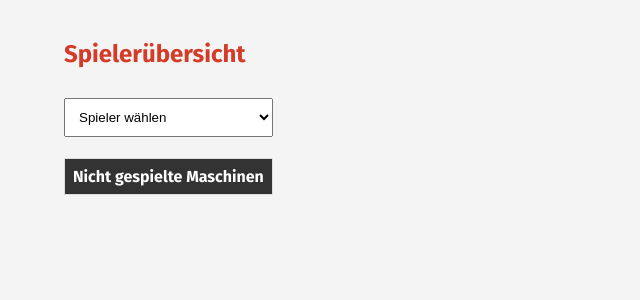
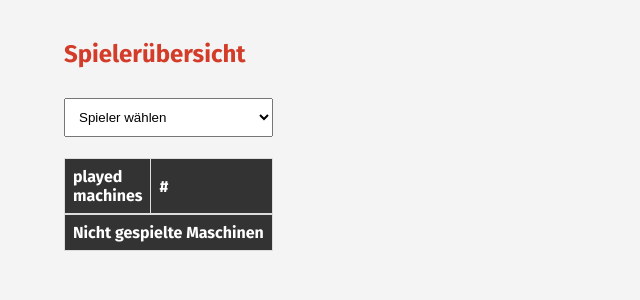
Before and after one commit to fcremer/aixplay, a Flask app: page /playeroverview in a window 1280 px wide. Shown: the part 70-370 px from the top of the page, without its empty margins (0-640 px from the left). Run offline with Flask 3, Linux system fonts and the light colour scheme; lists and menus that the app fills with data are empty.

Commit message:
add long name to playerinfo

```diff
--- a/api.py
+++ b/api.py
@@ -57,20 +57,32 @@
 
     played_machines = set()
     played_dates = set()  # Menge für einzigartige Spieltage
+    played_machines_info = []  # Liste für gespielte Maschinen mit Rang
+
     for score in data['scores']:
         if score['player_abbreviation'] == player_abbreviation:
             played_machines.add(score['pinball_abbreviation'])
             played_dates.add(score['date'])  # Fügt das Datum zum Set hinzu
+
+    for machine in played_machines:
+        # Finden aller Scores für jede Maschine
+        machine_scores = [s for s in data['scores'] if s['pinball_abbreviation'] == machine]
+        # Sortieren der Scores in absteigender Reihenfolge
+        machine_scores.sort(key=lambda x: x['points'], reverse=True)
+        # Bestimmen des Rangs des Spielers
+        rank = next((index for index, s in enumerate(machine_scores, start=1) if s['player_abbreviation'] == player_abbreviation), None)
+        played_machines_info.append({'machine': machine, 'rank': rank})
 
     all_machines = set(machine['abbreviation'] for machine in data['pinball_machines'])
     not_played_machines = all_machines - played_machines
 
     return jsonify({
         'player_info': player_info,
-        'played_machines': list(played_machines),
+        'played_machines': played_machines_info,
         'not_played_machines': list(not_played_machines),
         'played_dates': len(played_dates)  # Anzahl der einzigartigen Spieltage
     })
+
 
 
 @app.route('/score', methods=['POST'])
--- a/data.yaml
+++ b/data.yaml
@@ -148,7 +148,7 @@
   name: Fabian Cremer
 - abbreviation: FK
   name: Fabian Kretschmer
-- abbreviation: FL
+- abbreviation: FLA
   name: Frank Laschet
 - abbreviation: FL
   name: Frank Linden
@@ -157,7 +157,7 @@
 - abbreviation: GW
   name: Gerd Wankum
 - abbreviation: HC
-  name: "Hans-J\xFCrgen Carduck"
+  name: "Hans-Juergen Carduck"
 - abbreviation: HR
   name: Heiko Radermacher
 - abbreviation: JD
--- a/static/playeroverview.js
+++ b/static/playeroverview.js
@@ -62,4 +62,19 @@
         row.innerHTML = `<td>${machineName}</td>`;
         notPlayedMachinesTableBody.appendChild(row);
     });
+
+    const PlayedMachinesTableBody = document.getElementById('played-machines');
+    PlayedMachinesTableBody.innerHTML = ''; // Leeren des bestehenden Inhalts
+
+    console.log(playerData.played_machines);
+
+    playerData.played_machines.forEach(abbreviation => {
+        const machine = allPinballMachines.find(m => m.abbreviation === abbreviation.machine);
+        const machineName = machine ? machine.long_name : 'Unbekannte Maschine';
+        const row = document.createElement('tr');
+        row.innerHTML = `<td>${machineName}</td><td>${abbreviation.rank}</td>`;
+        PlayedMachinesTableBody.appendChild(row);
+
+
+    });
 }
--- a/templates/index.html
+++ b/templates/index.html
@@ -19,10 +19,10 @@
         </div>
 
         <div id="pinball-highscores" class="column">
+            <h2>Machine Highscores</h2>
             <div id="pinball-search-container">
                 <input type="text" id="pinball-search" placeholder="Machine search...">
             </div>
-            <h2>Machine Highscores</h2>
             <div id="pinball-highscore-content"></div>
             <div id="players-container"></div>
         </div>
--- a/templates/playeroverview.html
+++ b/templates/playeroverview.html
@@ -20,6 +20,15 @@
             <h3 id="player-name"></h3>
             <h4 id="player-abbreviation"></h4>
             <p id="played-dates"></p>
+       <table id="played-machines-table" class="table-highscores">
+        <thead>
+            <tr>
+                <th>played machines</th>
+                <th>#</th>
+            </tr>
+        </thead>
+        <tbody id="played-machines"></tbody>
+    </table>
        <table id="not-played-machines-table" class="table-highscores">
             <thead>
                 <tr>
```
